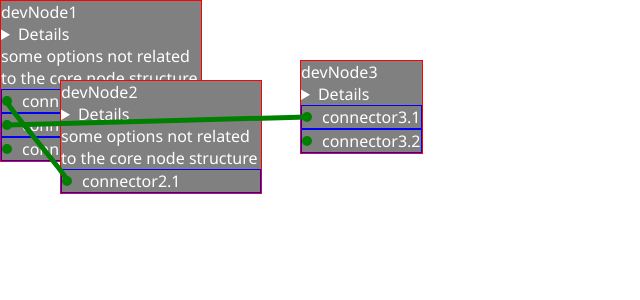
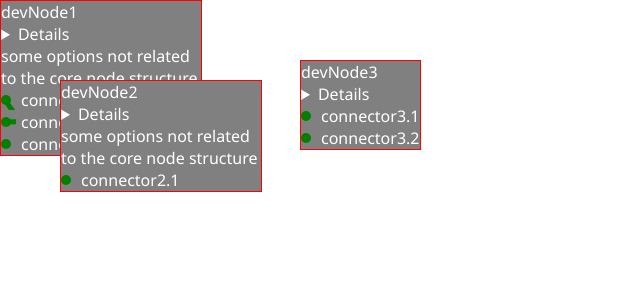
Before and after one commit to yolisses0/nodes-editor, a SvelteKit app: page / in a window 1280 px wide. Shown: the top 300 px of the page, without its empty margins (0-640 px from the left). Built offline with nearby package versions, Linux system fonts and the light colour scheme.

Commit message:
Create CustomConnectorItem

```diff
--- a/src/lib/connector/ConnectorItem.svelte
+++ b/src/lib/connector/ConnectorItem.svelte
@@ -1,22 +1,30 @@
 <script lang="ts">
 	import type { Snippet } from 'svelte';
 	import type { Connector } from './Connector.js';
-	import type { ConnectorItemContentProps } from './ConnectorItemContentProps.js';
+	import { getConnectorPositionsContext } from './connectorPositionsContext.js';
+	import { getElementCenter } from './getElementCenter.js';
 
 	interface Props {
 		connector: Connector;
-		content: Snippet<[ConnectorItemContentProps]>;
+		children: Snippet;
 	}
 
-	const { content, connector }: Props = $props();
+	let element: Element;
+	const { children, connector }: Props = $props();
+	const connectorPositions = getConnectorPositionsContext();
+
+	$effect(() => {
+		connectorPositions[connector.id] = getElementCenter(element);
+	});
 </script>
 
-<div class="connector-item">
-	{@render content({ connector })}
+<div class="connector-item" bind:this={element}>
+	{@render children()}
 </div>
 
 <style>
 	.connector-item {
+		display: contents;
 		border: solid 1px blue;
 	}
 </style>
--- a/src/lib/connector/ConnectorItemContentProps.ts
+++ /dev/null
@@ -1,5 +0,0 @@
-import type { Connector } from './Connector.js';
-
-export type ConnectorItemContentProps = {
-	connector: Connector;
-};
--- a/src/lib/node/NodeItemContentProps.ts
+++ /dev/null
@@ -1,5 +0,0 @@
-import type { Node } from './Node.js';
-
-export type NodeItemContentProps = {
-	node: Node;
-};
--- a/src/routes/ConnectorItemContent.svelte
+++ b/src/routes/CustomConnectorItem.svelte
@@ -1,9 +1,14 @@
 <script lang="ts">
-	import type { ConnectorItemContentProps } from '$lib/connector/ConnectorItemContentProps.js';
+	import type { Connector } from '$lib/connector/Connector.js';
+	import ConnectorItem from '$lib/connector/ConnectorItem.svelte';
 	import { getConnectorPositionsContext } from '$lib/connector/connectorPositionsContext.js';
 	import { getElementCenter } from '$lib/connector/getElementCenter.js';
 
-	const { connector }: ConnectorItemContentProps = $props();
+	interface Props {
+		connector: Connector;
+	}
+
+	const { connector }: Props = $props();
 
 	let element: Element;
 
@@ -15,7 +20,9 @@
 </script>
 
 <div class="connector-item-content">
-	<div class="joint-circle" bind:this={element}></div>
+	<ConnectorItem {connector}>
+		<div class="joint-circle" bind:this={element}></div>
+	</ConnectorItem>
 	<div>{connector.id}</div>
 </div>
 
--- a/src/routes/CustomNodeItem.svelte
+++ b/src/routes/CustomNodeItem.svelte
@@ -1,17 +1,11 @@
 <script lang="ts">
-	import ConnectorItem from '$lib/connector/ConnectorItem.svelte';
-	import type { ConnectorItemContentProps } from '$lib/connector/ConnectorItemContentProps.js';
 	import NodeItem from '$lib/node/NodeItem.svelte';
 	import type { NodeItemContentProps } from '$lib/node/NodeItemContentProps.js';
-	import ConnectorItemContent from './ConnectorItemContent.svelte';
+	import CustomConnectorItem from './CustomConnectorItem.svelte';
 	import VariableSizeComponent from './VariableSizeComponent.svelte';
 
 	const { node }: NodeItemContentProps = $props();
 </script>
-
-{#snippet connectorContent({ connector }: ConnectorItemContentProps)}
-	<ConnectorItemContent {connector} />
-{/snippet}
 
 <NodeItem {node}>
 	<div class="node-item-content">
@@ -23,7 +17,7 @@
 			<div>some options not related to the core node structure</div>
 		{/if}
 		{#each node.connectors as connector (connector.id)}
-			<ConnectorItem {connector} content={connectorContent} />
+			<CustomConnectorItem {connector} />
 		{/each}
 	</div>
 </NodeItem>
```
